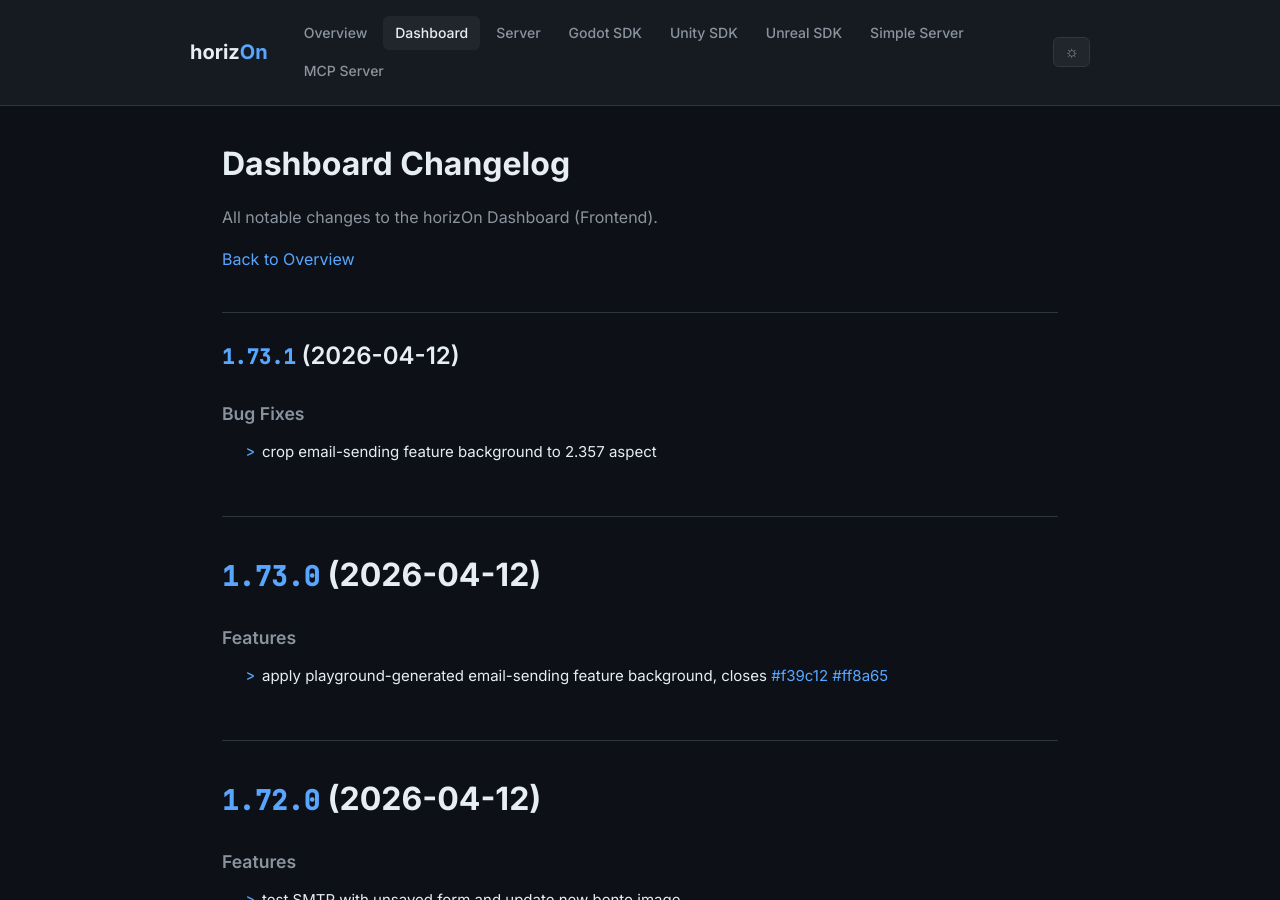
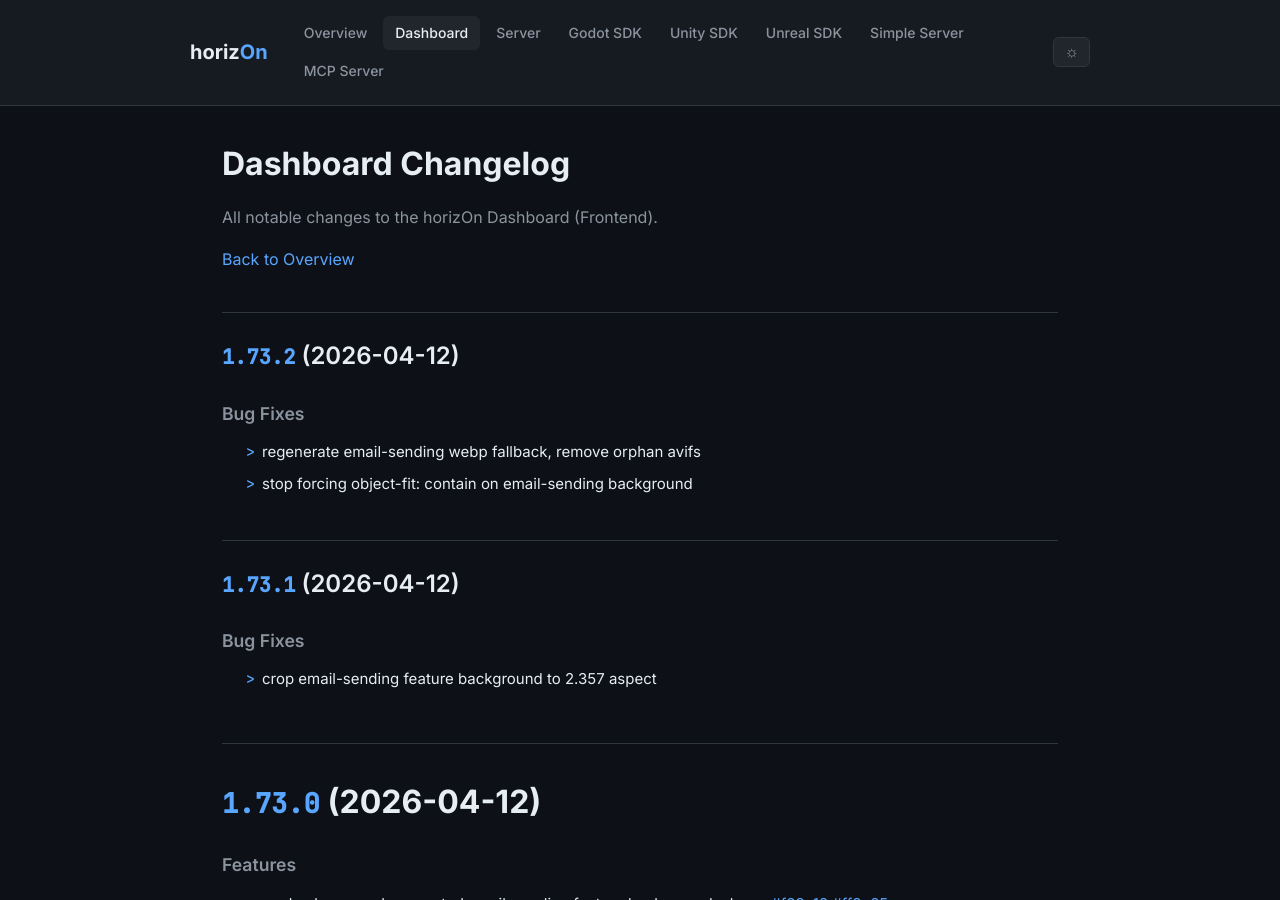
Before and after one commit to ProjectMakersDE/horizOn-Changelog, a Jekyll site: the page built from dashboard-changelog.md, in a window 1280 px wide and 900 px high. Built offline with Jekyll 4.4.1, drawn with Linux system fonts in a browser that asks for light colours.

Commit message:
chore: sync changelogs [skip ci]

```diff
--- a/dashboard-changelog.md
+++ b/dashboard-changelog.md
@@ -8,6 +8,14 @@ title: Dashboard Changelog
 All notable changes to the horizOn Dashboard (Frontend).
 
 [Back to Overview](.)
+
+## [1.73.2](https://github.com/ProjectMakersDE/horizOn-Dashboard/compare/v1.73.1...v1.73.2) (2026-04-12)
+
+
+### Bug Fixes
+
+* regenerate email-sending webp fallback, remove orphan avifs ([a48a1ea](https://github.com/ProjectMakersDE/horizOn-Dashboard/commit/a48a1eafd223d58134e258f61050dbc60e82ab6c))
+* stop forcing object-fit: contain on email-sending background ([69a5bd9](https://github.com/ProjectMakersDE/horizOn-Dashboard/commit/69a5bd99215962dbb9407c211547278b7ed4e758))
 
 ## [1.73.1](https://github.com/ProjectMakersDE/horizOn-Dashboard/compare/v1.73.0...v1.73.1) (2026-04-12)
 
```
Also changed, not shown: index.md (+1 -1 lines).
